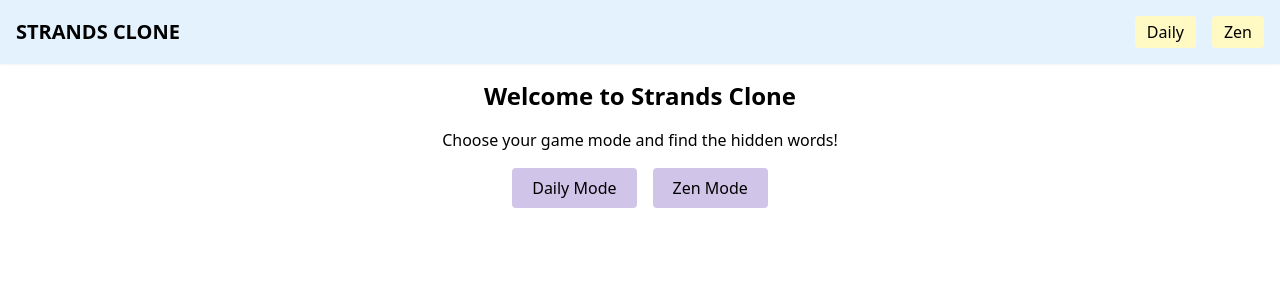
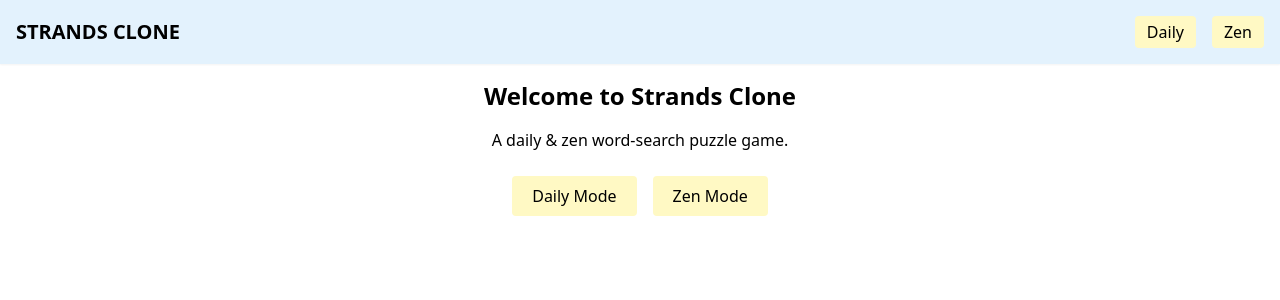
Before and after one commit to Heminyildiz/StrandUncover, a React (Vite) app: page / in a window 1280 px wide. Shown: the top 300 px of the page. Built offline with nearby package versions, Linux system fonts and the light colour scheme.

Commit message:
Update Home.jsx

```diff
--- a/src/pages/Home.jsx
+++ b/src/pages/Home.jsx
@@ -5,19 +5,17 @@ function Home() {
   return (
     <main className="container mx-auto p-4 text-center">
       <h1 className="text-2xl font-bold mb-4">Welcome to Strands Clone</h1>
-      <p className="mb-4">
-        Choose your game mode and find the hidden words!
-      </p>
+      <p className="mb-6">A daily & zen word-search puzzle game.</p>
       <div className="flex justify-center gap-4">
         <Link
           to="/daily"
-          className="px-5 py-2 bg-pastel-500 hover:bg-pastel-600 rounded"
+          className="px-5 py-2 bg-pastel-200 rounded hover:bg-pastel-300 transition"
         >
           Daily Mode
         </Link>
         <Link
           to="/zen"
-          className="px-5 py-2 bg-pastel-500 hover:bg-pastel-600 rounded"
+          className="px-5 py-2 bg-pastel-200 rounded hover:bg-pastel-300 transition"
         >
           Zen Mode
         </Link>
```
